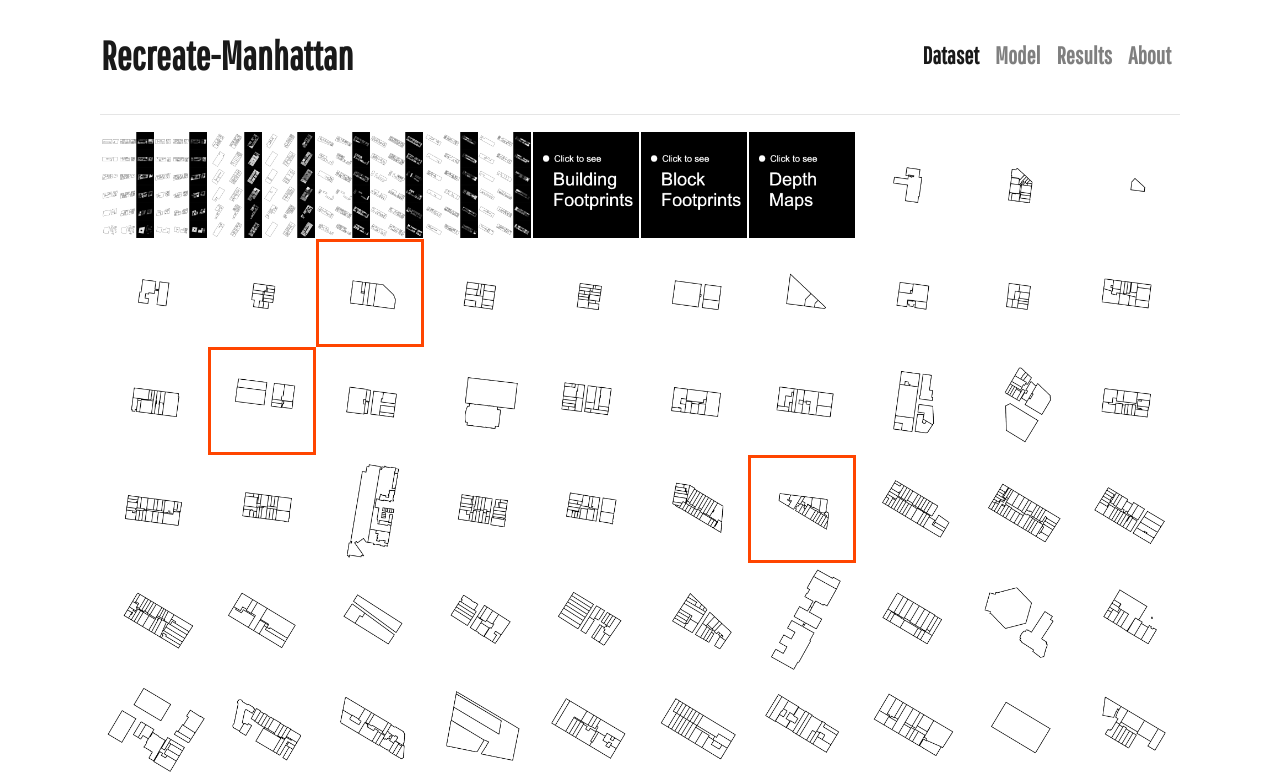
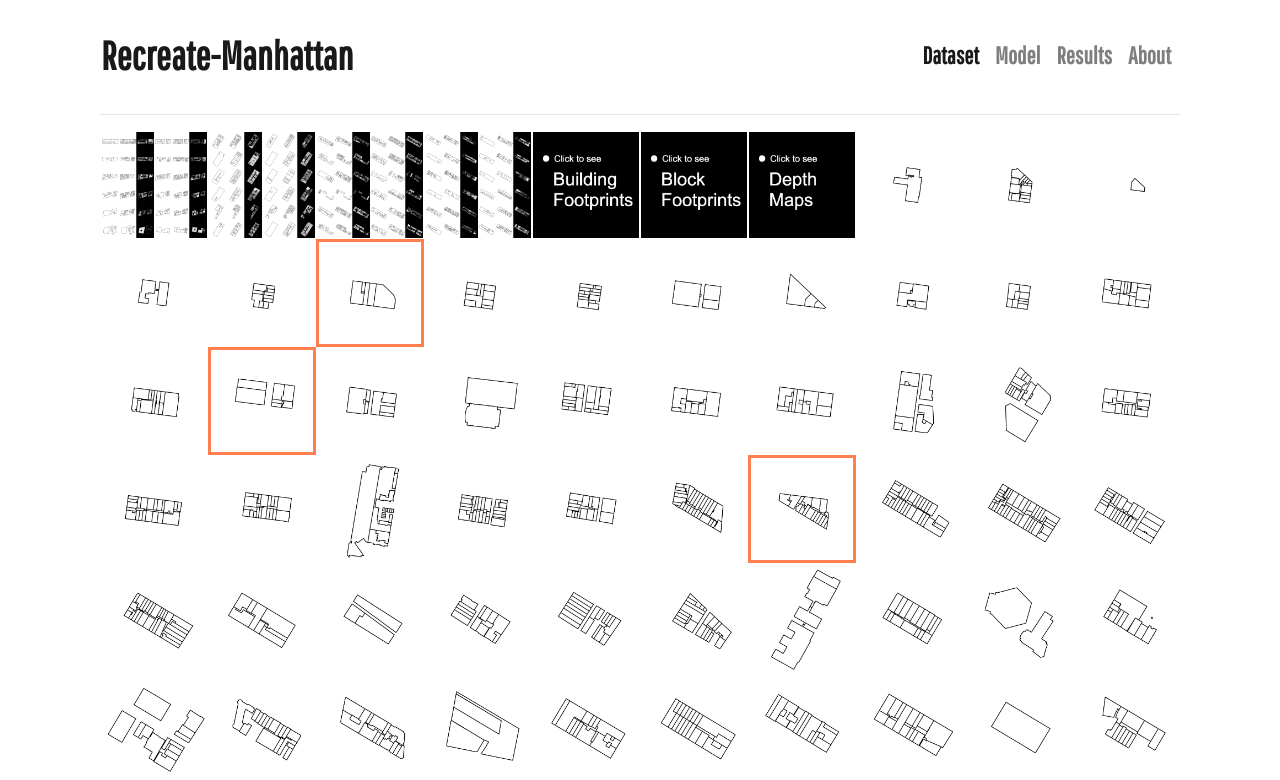
Before and after one commit to jassiay/recreate-manhattan, a React (Create React App) app: page /dataset in a window 1280 px wide. Shown: the top 780 px of the page. Built offline with nearby package versions, Linux system fonts and the light colour scheme.

Commit message:
Update index.css

```diff
--- a/src/index.css
+++ b/src/index.css
@@ -191,13 +191,13 @@ h3 {
 }
 
 .border-warning {
-  border-color: orangered!important;
+  border-color: coral!important;
 }
 
 .btn-warning {
   color: #212529;
-  background-color: orangered;
-  border-color: orangered;
+  background-color: coral;
+  border-color: coral;
 }
 
 .footerbox {
```
